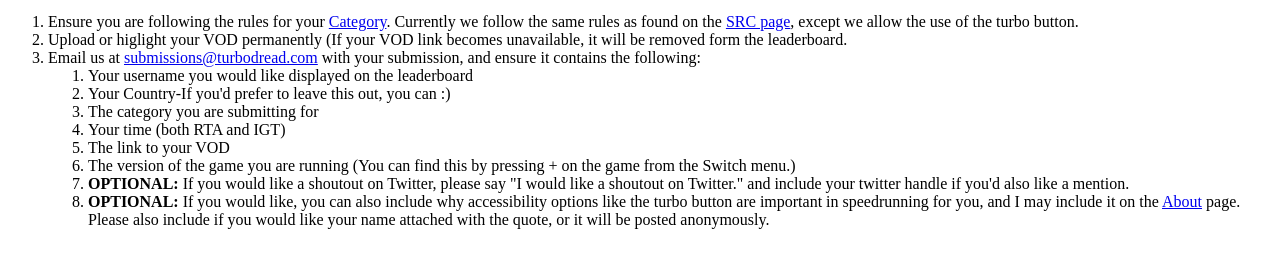
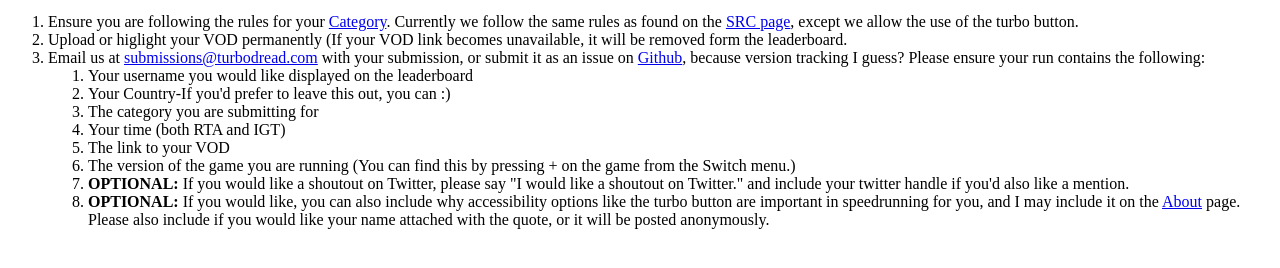
Before and after one commit to InsomniacToaster/turbodread, a plain HTML site: page submit.html in a window 1280 px wide. Shown: the part 176-444 px from the top of the page. Drawn offline with Linux system fonts and the light colour scheme.

Commit message:
Update submit.html
suggesting how to submit run as an issue on github because why not

```diff
--- a/submit.html
+++ b/submit.html
@@ -18,7 +18,7 @@
 		<ol>
 			<li>Ensure you are following the rules for your <a href="categories.html">Category</a>. Currently we follow the same rules as found on the <a href="https://www.speedrun.com/mdread">SRC page</a>, except we allow the use of the turbo button.</li>
 			<li>Upload or higlight your VOD permanently (If your VOD link becomes unavailable, it will be removed form the leaderboard.</li>
-			<li>Email us at <a href="mailto:submissions@turbodread.com">submissions@turbodread.com</a> with your submission, and ensure it contains the following:
+			<li>Email us at <a href="mailto:submissions@turbodread.com">submissions@turbodread.com</a> with your submission, or submit it as an issue on <a href="https://github.com/InsomniacToaster/turbodread/issues">Github</a>, because version tracking I guess? Please ensure your run contains the following:
 			<ol>
 				<li>Your username you would like displayed on the leaderboard</li>
 				<li>Your Country-If you'd prefer to leave this out, you can :)</li>
```
